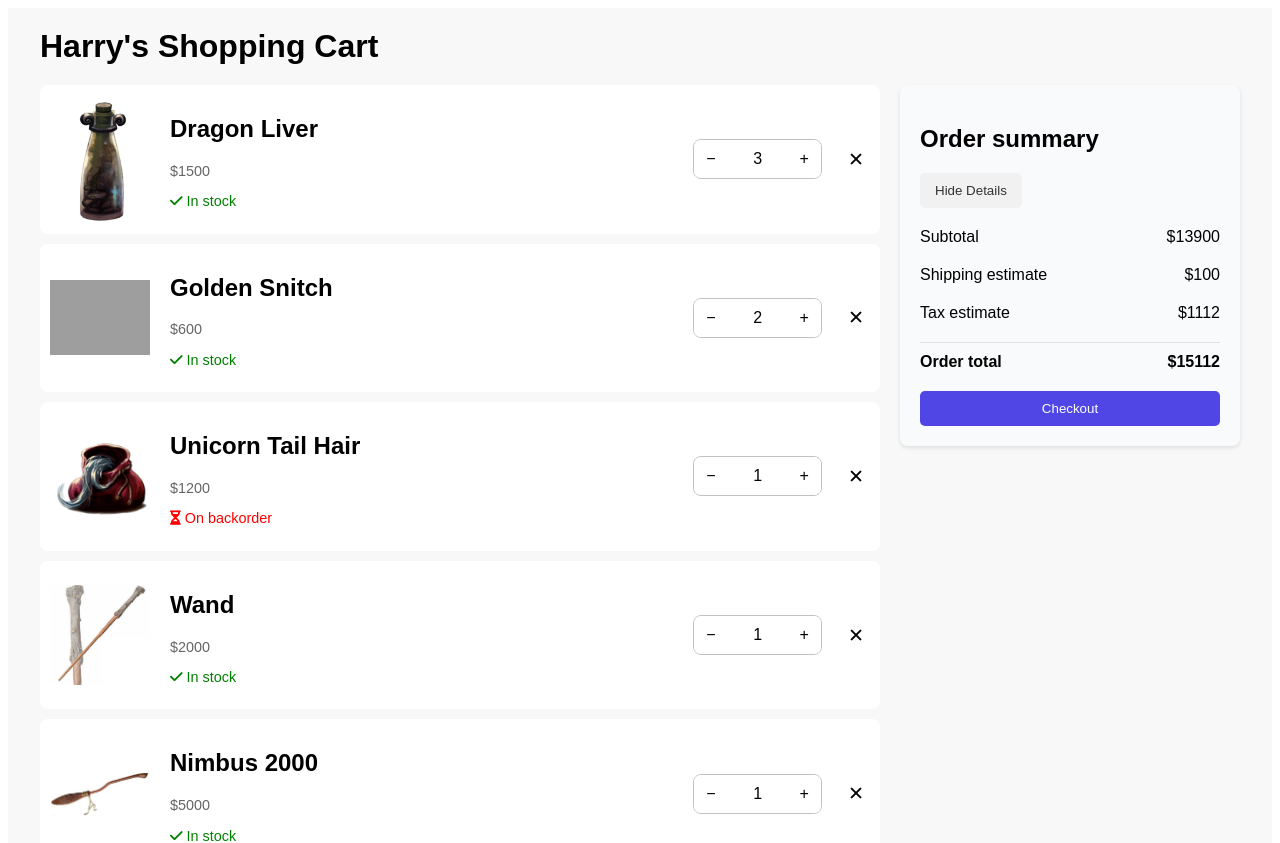
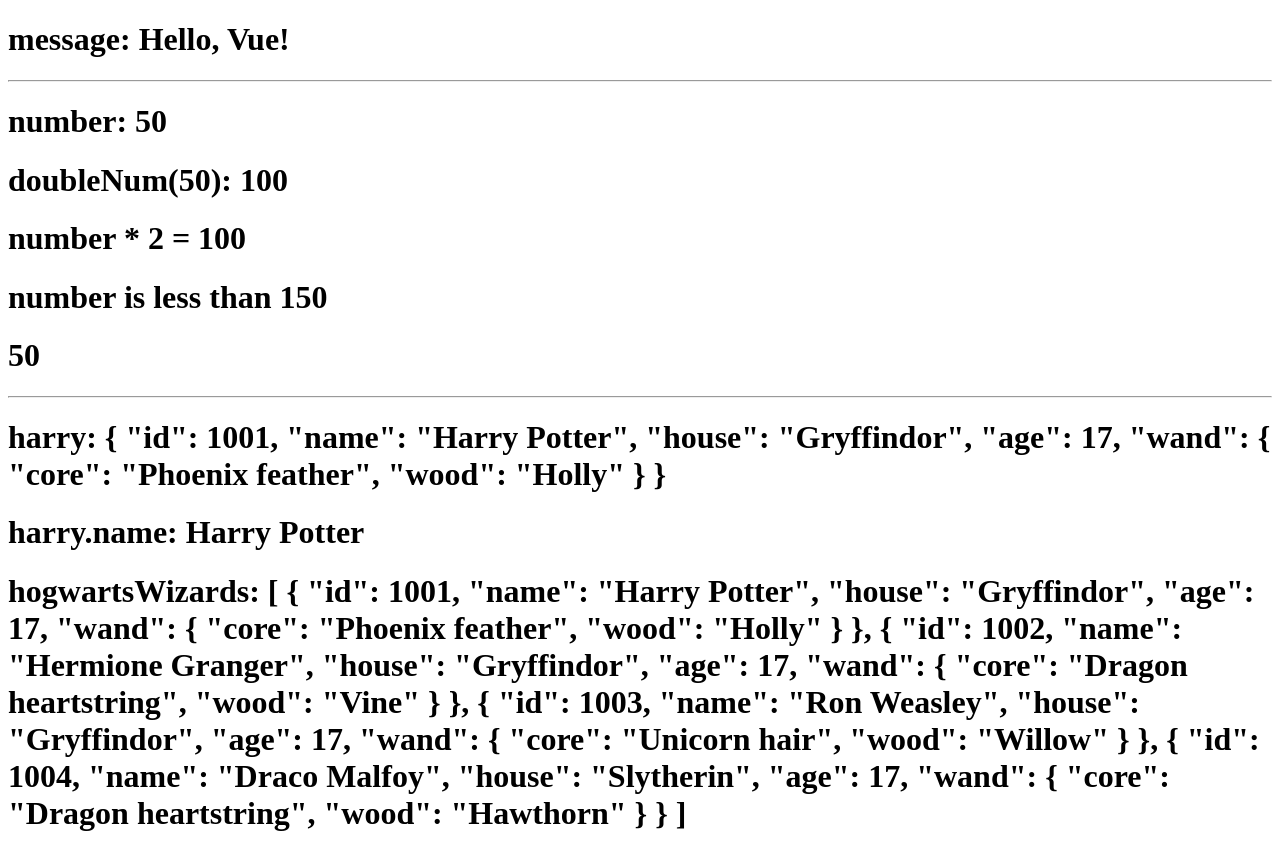
Before and after one commit to phuthanh03012003/hogwarts-shopping-cart, a Vue app: page / in a window 1280 px wide. Shown: the top 843 px of the page. Built offline with nearby package versions, Linux system fonts and the light colour scheme; grey boxes are pictures that could not be loaded.

Commit message:
mustache-notation test

```diff
--- a/src/App.vue
+++ b/src/App.vue
@@ -1,305 +1,102 @@
 <template>
-  <div class="shopping-cart">
-    <h1>Harry's Shopping Cart</h1>
-    <div class="cart-container">
-      <div class="cart-list">
-        <div class="cart-list-item">
-          <img src="@/assets/img/DragonLiver.png" alt="Dragon Liver" class="product-image">
-          <div class="item-details-with-actions">
-            <div class="item-details">
-              <h2>Dragon Liver</h2>
-              <p class="price">$1500</p>
-              <p class="in-stock-status"> <i class="fa-solid fa-check"></i> In stock</p>
-            </div>
-            <div class="item-actions">
-              <div class="quantity-selector">
-                <button class="quantity-change-button">−</button>
-                <input type="text" class="quantity-input" value="3" aria-label="quantity">
-                <button class="quantity-change-button">+</button>
-              </div>
-              <button class="remove-item">✕</button>
-            </div>
-          </div>
-        </div>
-        <div class="cart-list-item">
-          <img src="@/assets/img/GoldenSnitch.png" alt="Golden Snitch" class="product-image">
-          <div class="item-details-with-actions">
-            <div class="item-details">
-              <h2>Golden Snitch</h2>
-              <p class="price">$600</p>
-              <p class="in-stock-status"> <i class="fa-solid fa-check"></i> In stock</p>
-            </div>
-            <div class="item-actions">
-              <div class="quantity-selector">
-                <button class="quantity-change-button">−</button>
-                <input type="text" class="quantity-input" value="2" aria-label="quantity">
-                <button class="quantity-change-button">+</button>
-              </div>
-              <button class="remove-item">✕</button>
-            </div>
-          </div>
-        </div>
-        <div class="cart-list-item">
-          <img src="@/assets/img/UnicornTailHair.png" alt="Unicorn Tail Hair" class="product-image">
-          <div class="item-details-with-actions">
-            <div class="item-details">
-              <h2>Unicorn Tail Hair</h2>
-              <p class="price">$1200</p>
-              <p class="on-backorder-status"> <i class="fa-solid fa-hourglass-half"></i> On backorder</p>
-            </div>
-            <div class="item-actions">
-              <div class="quantity-selector">
-                <button class="quantity-change-button">−</button>
-                <input type="text" class="quantity-input" value="1" aria-label="quantity">
-                <button class="quantity-change-button">+</button>
-              </div>
-              <button class="remove-item">✕</button>
-            </div>
-          </div>
-        </div>
-        <div class="cart-list-item">
-          <img src="@/assets/img/Wand.jpg" alt="Wand" class="product-image">
-          <div class="item-details-with-actions">
-            <div class="item-details">
-              <h2>Wand</h2>
-              <p class="price">$2000</p>
-              <p class="in-stock-status"> <i class="fa-solid fa-check"></i> In stock</p>
-            </div>
-            <div class="item-actions">
-              <div class="quantity-selector">
-                <button class="quantity-change-button">−</button>
-                <input type="text" class="quantity-input" value="1" aria-label="quantity">
-                <button class="quantity-change-button">+</button>
-              </div>
-              <button class="remove-item">✕</button>
-            </div>
-          </div>
-        </div>
-        <div class="cart-list-item">
-          <img src="@/assets/img/Nimbus2000.jpg" alt="Nimbus 2000" class="product-image">
-          <div class="item-details-with-actions">
-            <div class="item-details">
-              <h2>Nimbus 2000</h2>
-              <p class="price">$5000</p>
-              <p class="in-stock-status"> <i class="fa-solid fa-check"></i> In stock</p>
-            </div>
-            <div class="item-actions">
-              <div class="quantity-selector">
-                <button class="quantity-change-button">−</button>
-                <input type="text" class="quantity-input" value="1" aria-label="quantity">
-                <button class="quantity-change-button">+</button>
-              </div>
-              <button class="remove-item">✕</button>
-            </div>
-          </div>
-        </div>
-      </div>
-      <div class="order-summary">
-        <h2>Order summary</h2>
-        <button class="toggle-details-button">Hide Details</button>
-        <div class="">
-          <div class="summary-item">
-            <span>Subtotal</span>
-            <span>$13900</span>
-          </div>
-          <div class="summary-item">
-            <span>Shipping estimate</span>
-            <span>$100</span>
-          </div>
-          <div class="summary-item">
-            <span>Tax estimate</span>
-            <span>$1112</span>
-          </div>
-        </div>
-        <div class="summary-total">
-          <strong>Order total</strong>
-          <strong>$15112</strong>
-        </div>
-        <button class="checkout-button">Checkout</button>
-      </div>
-    </div>
-  </div>
+  <!--The most basic form of data binding is text interpolation using the "Mustache" syntax (double curly braces)-->
+  <h1>message: {{ message }}</h1>
+
+  <hr />
+
+  <!--{{message}} refers to the message we defined in data-->
+  <h1>number: {{ number }}</h1>
+
+  <h1>doubleNum(50): {{ doubleNum(50) }}</h1>
+
+  <h1>number * 2 = {{ number * 2 }}</h1>
+
+  <h1>
+    {{ number > 150 ? 'number is great than 150' : 'number is less than 150' }}
+  </h1>
+
+  <h1 v-text="number"></h1>
+
+  <hr />
+
+  <h1>harry: {{ harry }}</h1>
+
+  <h1>harry.name: {{ harry.name }}</h1>
+
+  <h1>hogwartsWizards: {{ hogwartsWizards }}</h1>
+
+  <h1>hogwartsWizards[0]: {{ hogwartsWizards[0] }}</h1>
+  <hr />
+
+  <h1>rawHtml: {{ rawHtml }}</h1>
+
+  <h1 v-text="rawHtml"></h1>
+
+  <h1 v-html="rawHtml"></h1>
 </template>
 
 <script setup>
+let message = 'Hello, Vue!'
+let number = 50
 
+function doubleNum(num) {
+  return num * 2
+}
+
+let harry = {
+  id: 1001,
+  name: 'Harry Potter',
+  house: 'Gryffindor',
+  age: 17, // Age during the final battle of Hogwarts
+  wand: {
+    core: 'Phoenix feather',
+    wood: 'Holly'
+  }
+}
+const hogwartsWizards = [
+  {
+    id: 1001,
+    name: 'Harry Potter',
+    house: 'Gryffindor',
+    age: 17,
+    wand: {
+      core: 'Phoenix feather',
+      wood: 'Holly'
+    }
+  },
+  {
+    id: 1002,
+    name: 'Hermione Granger',
+    house: 'Gryffindor',
+    age: 17,
+    wand: {
+      core: 'Dragon heartstring',
+      wood: 'Vine'
+    }
+  },
+  {
+    id: 1003,
+    name: 'Ron Weasley',
+    house: 'Gryffindor',
+    age: 17,
+    wand: {
+      core: 'Unicorn hair',
+      wood: 'Willow'
+    }
+  },
+  {
+    id: 1004,
+    name: 'Draco Malfoy',
+    house: 'Slytherin',
+    age: 17,
+    wand: {
+      core: 'Dragon heartstring',
+      wood: 'Hawthorn'
+    }
+  }
+]
+
+let rawHtml = '<span style="color: red">This should be red.</span>'
 </script>
 
-<style scoped>
-/* Styles for the shopping cart */
-.shopping-cart {
-  font-family: 'Arial', sans-serif;
-  background-color: #f8f8f8;
-  margin: 0;
-  padding: 0;
-}
-
-/* Styles for the cart title */
-h1 {
-  padding: 20px;
-  max-width: 1200px;
-  margin: auto;
-}
-
-/* Styles for the cart list and order summary */
-.cart-container {
-  display: flex;
-  align-items: flex-start;
-  max-width: 1200px;
-  margin: auto;
-}
-
-.cart-list {
-  flex-grow: 2;
-  margin-right: 20px;
-}
-
-.order-summary {
-  flex-basis: 300px;
-  background-color: #f9fafb;
-  padding: 20px;
-  border-radius: 8px;
-  box-shadow: 0 2px 4px rgba(0, 0, 0, 0.1);
-}
-
-/* Styles for the cart list item */
-.cart-list-item {
-  display: flex;
-  align-items: center;
-  background-color: #fff;
-  margin-bottom: 10px;
-  border-radius: 8px;
-  padding: 10px;
-}
-
-.product-image {
-  width: 100px;
-  margin-right: 10px;
-}
-
-.item-details-with-actions {
-  display: flex;
-  flex-grow: 1;
-  margin-left: 10px;
-}
-
-.item-details {
-  flex-grow: 1;
-}
-
-.item-actions {
-  display: flex;
-  align-items: center;
-}
-
-.price {
-  font-size: 0.9em;
-  color: #666;
-}
-
-.in-stock-status {
-  font-size: 0.9em;
-  color: green;
-}
-
-.on-backorder-status {
-  font-size: 0.9em;
-  color: red;
-}
-
-.quantity-selector {
-  display: flex;
-  border: 1px solid #c1c1c1;
-  border-radius: 8px;
-  overflow: hidden;
-  /* Ensures the children do not break the rounded corners */
-}
-
-.quantity-change-button {
-  background-color: #ffffff;
-  border: none;
-  padding: 10px 12px;
-  cursor: pointer;
-  font-size: 1rem;
-  transition: all 0.2s;
-}
-
-.quantity-input {
-  border: none;
-  text-align: center;
-  width: 40px;
-  padding: 10px;
-  font-size: 1rem;
-  transition: all 0.2s;
-}
-
-.quantity-input:focus {
-  outline: none;
-}
-
-.remove-item {
-  background: none;
-  border: none;
-  border-radius: 50%;
-  cursor: pointer;
-  font-size: 1.2em;
-  margin-left: 20px;
-}
-
-.quantity-change-button:hover,
-.quantity-change-button:focus,
-.quantity-input:focus,
-.remove-item:hover,
-.remove-item:focus {
-  background-color: #f2f2f2;
-}
-
-/* Styles for the order summary */
-.toggle-details-button {
-  background-color: #f1f1f1;
-  color: #333;
-  padding: 10px 15px;
-  border: none;
-  border-radius: 5px;
-  cursor: pointer;
-  margin-bottom: 10px;
-}
-
-.hide-order-details {
-  display: none;
-  /* Hide details by default */
-}
-
-.summary-item {
-  display: flex;
-  justify-content: space-between;
-  padding: 10px 0;
-}
-
-.summary-total {
-  display: flex;
-  justify-content: space-between;
-  font-weight: bold;
-  padding: 10px 0;
-  border-top: 1px solid #e2e2e2;
-  margin-top: 10px;
-}
-
-.checkout-button {
-  background-color: #4F46E5;
-  color: #fff;
-  border: none;
-  padding: 10px 20px;
-  border-radius: 5px;
-  width: 100%;
-  cursor: pointer;
-  margin-top: 10px;
-  transition: all 0.2s;
-  /* smooth transition in and out */
-}
-
-.checkout-button:hover {
-  background-color: #4138D9;
-  box-shadow: 0 4px 8px rgba(0, 0, 0, 0.2);
-}
-</style>
+<style lang="scss" scoped></style>
```
